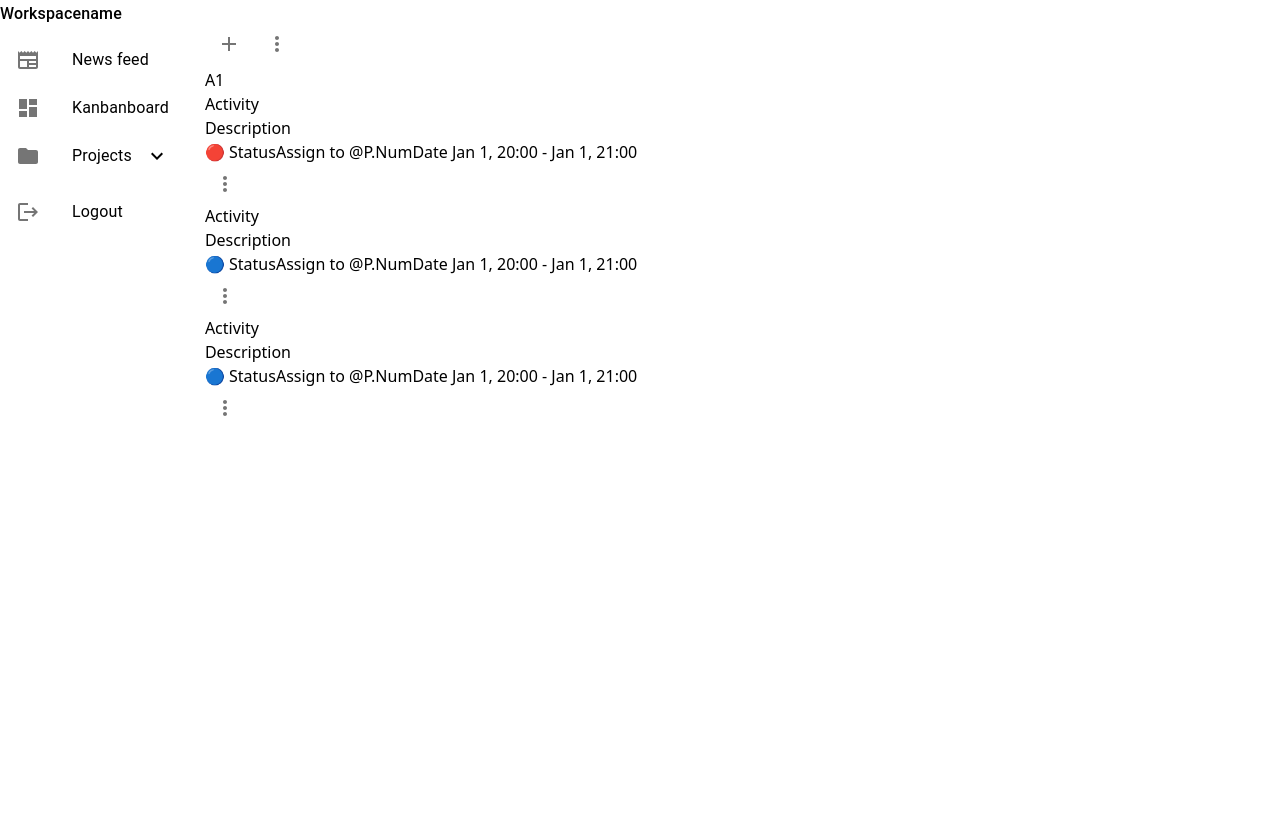
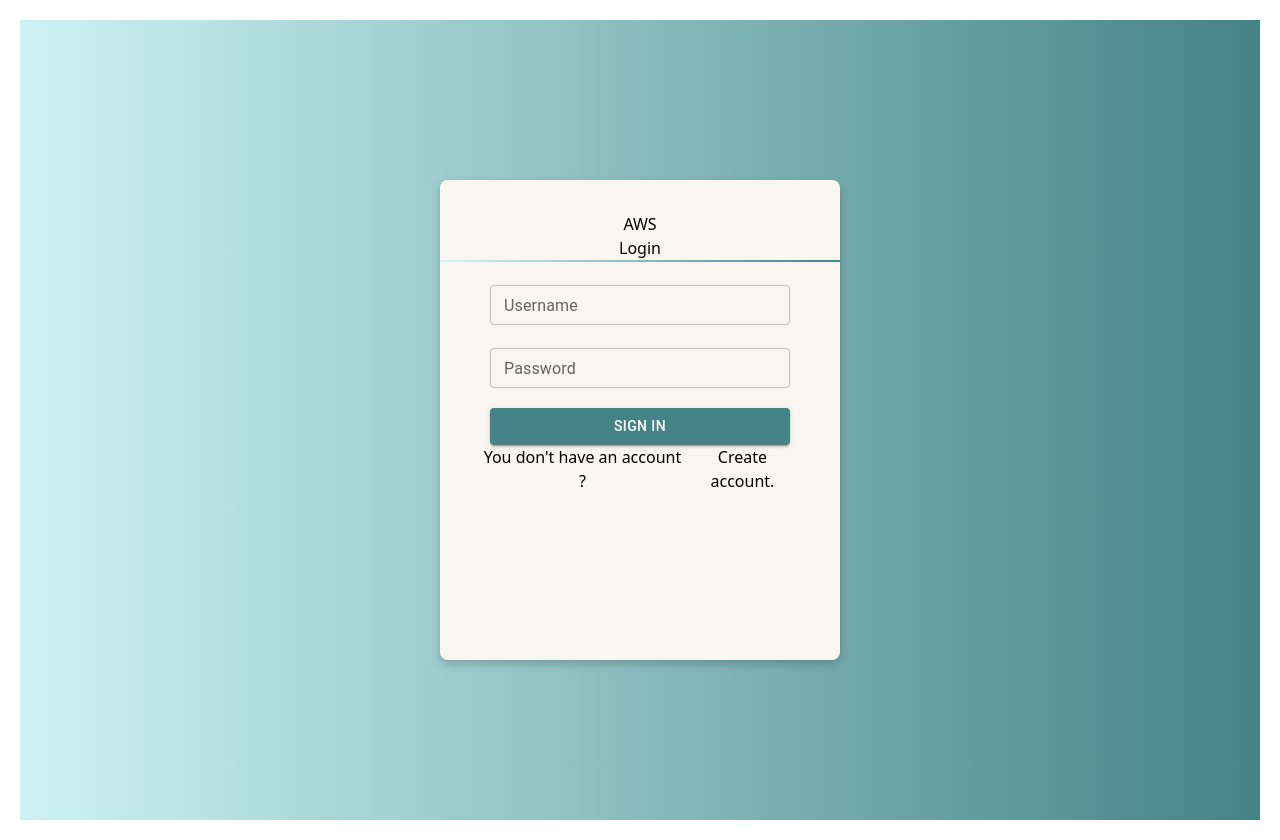
Before and after one commit to pickky007/472-S-AMAZING_WORKSPACES-6510450933-FRONTEND, a React (Create React App) app: page / in a window 1280 px wide. Before the commit the page ends 800 px from the top, so only its background shows below. Built offline with nearby package versions, Linux system fonts and the light colour scheme.

Commit message:
enable login feature

```diff
--- a/src/App.tsx
+++ b/src/App.tsx
@@ -1,23 +1,29 @@
 // src/App.tsx
-import React from "react";
+import React, { useState } from "react";
 
 import { BrowserRouter as Router, Routes, Route } from "react-router-dom";
 import { Section } from "./components/section/Section";
 import Sidebar from "./components/Sidebar";
+import { LoginPage } from "./pages/LoginPage";
+import { RegisterPage } from "./pages/RegisterPage";
 
 function App() {
+
+  const [isAuthenticated, setIsAuthenticated] = useState(false);
+
   return (
     <Router>
       <div style={{ display: 'flex' }}>
-        <Sidebar />
+        {isAuthenticated && <Sidebar />}
         <main style={{ flex: 1, padding: 20 }}>
           <Routes>
-            <Route path="/" element={<Section />} />
+            <Route path="/" element={isAuthenticated ? <Section /> : <LoginPage setIsAuthenticated={setIsAuthenticated} />} />
             <Route path="/news-feed" element={<div>News Feed Page</div>} />
             <Route path="/kanbanboard" element={<Section />} />
             <Route path="/project-1" element={<div>Project 1</div>} />
             <Route path="/project-2" element={<div>Project 2</div>} />
             <Route path="/project-3" element={<div>Project 3</div>} />
+            <Route path="/register" element={<RegisterPage />} />
           </Routes>
         </main>
       </div>
--- a/src/pages/LoginPage.tsx
+++ b/src/pages/LoginPage.tsx
@@ -2,12 +2,19 @@
 import './LoginPage.css'
 import { Button, TextField } from "@mui/material";
 
-export function LoginPage() {
+interface LoginPageProps {
+    setIsAuthenticated?: (b: boolean) => void;
+}
+
+export function LoginPage({setIsAuthenticated = () => {}} : LoginPageProps) {
 
     const navigate = useNavigate();
 
-    function handleRegisterClick() {
-        navigate('/register');
+    function handleSignIn() {
+
+        setIsAuthenticated(true);
+
+        navigate('/');
     }
 
     return (
@@ -24,7 +31,7 @@
                     <TextField id="password-custom " label="Password" sx={{ width: 300 }} size='small' />
                 </div>
                 <div className="inner-box3">
-                    <Button variant="contained"
+                    <Button variant="contained" onClick={handleSignIn}
                         sx={{ backgroundColor: '#448386', color: 'white', width: '300px', '&:hover': { backgroundColor: '#9ABCA9' } }}>
                         Sign in
                     </Button>
```
Also changed, not shown: 1 other file (tests, documents, lock files or other folders).
